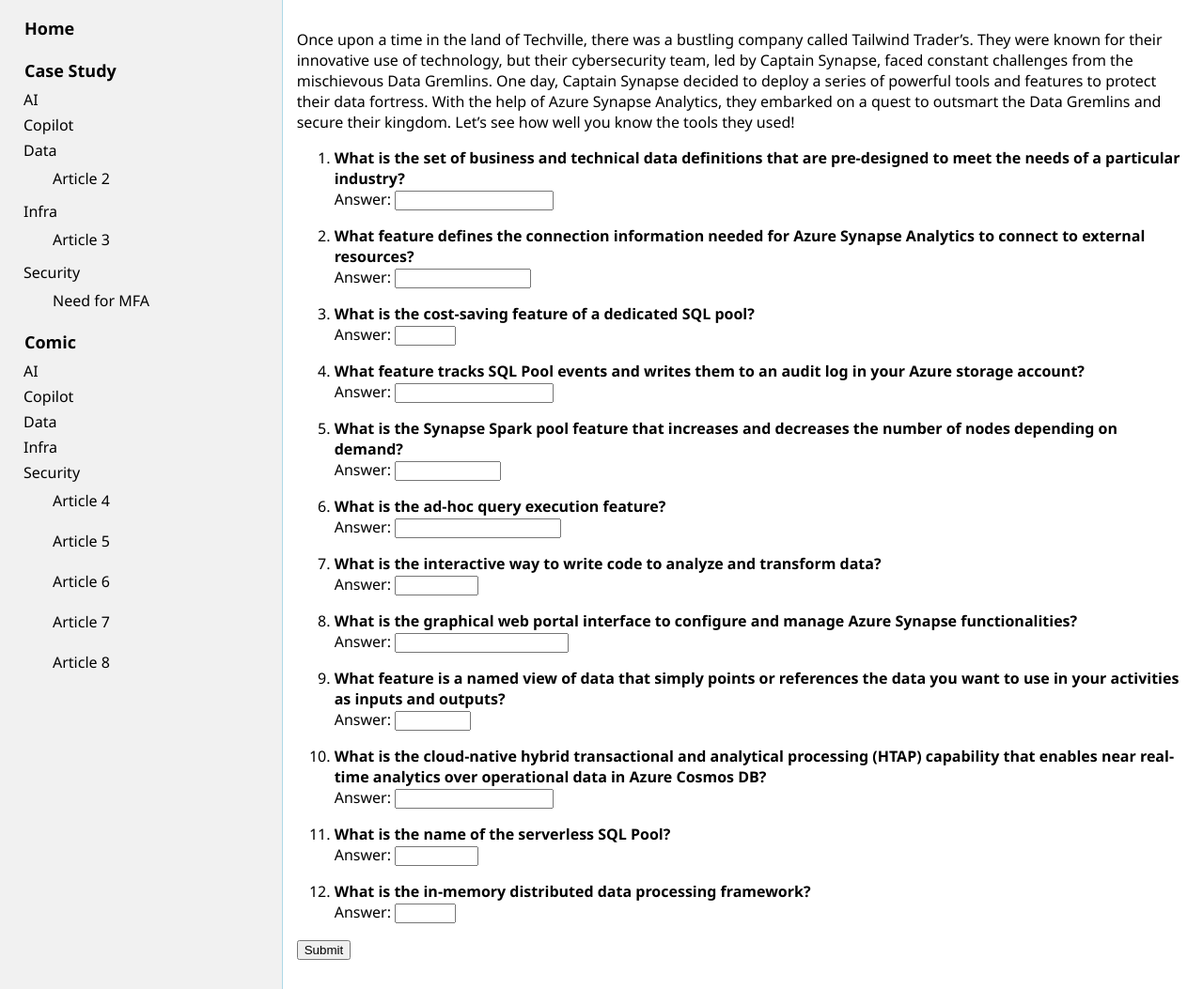
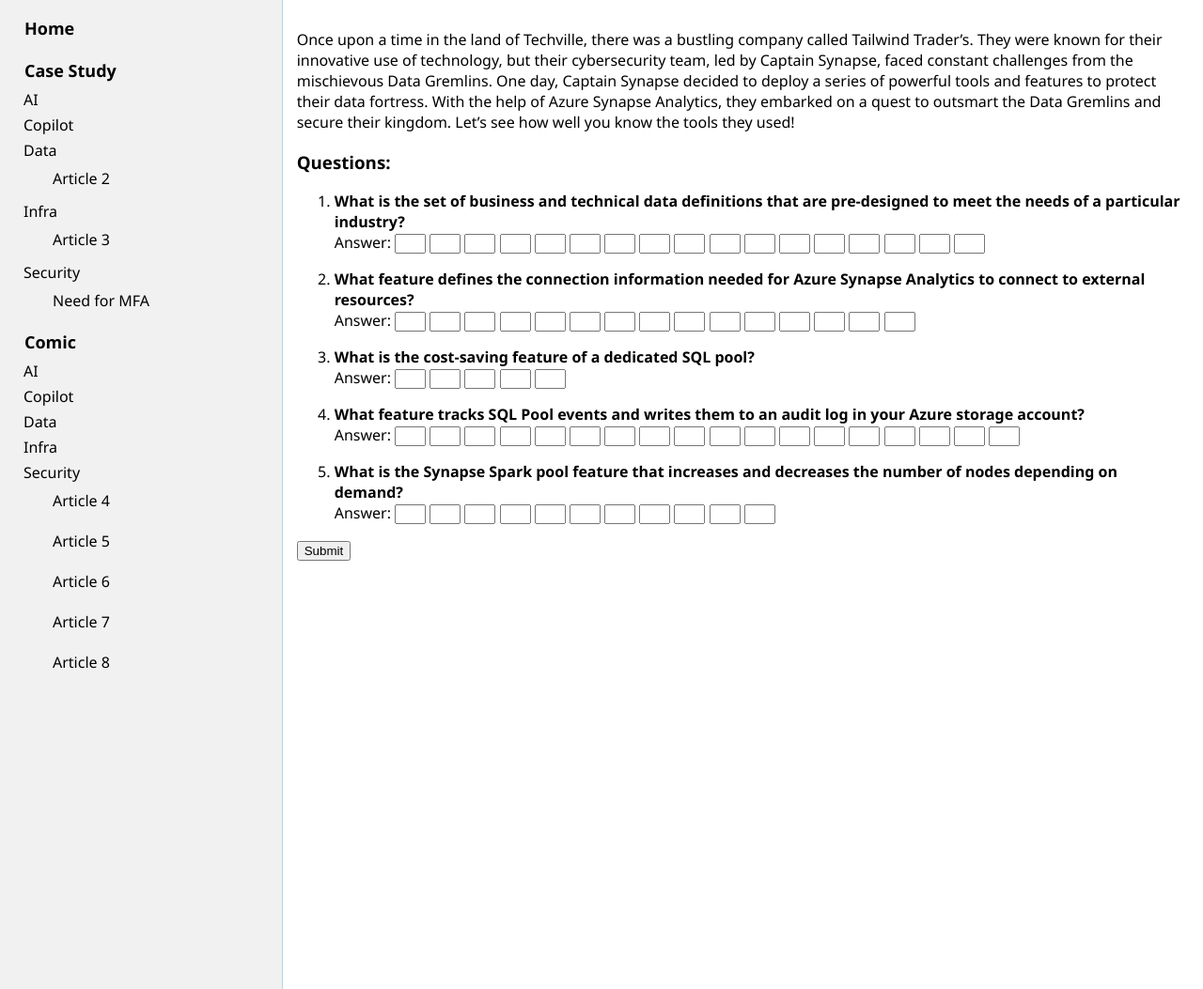
Before and after one commit to julietrajan/demo1, a Jekyll site: the page built from project-files/folder2/article8.md, in a window 1280 px wide. Shown: the whole page at 94% size. Built offline with Jekyll 4.4.1, drawn with Linux system fonts in a browser that asks for light colours.

Commit message:
Update article8.md

```diff
--- a/project-files/folder2/article8.md
+++ b/project-files/folder2/article8.md
@@ -6,42 +6,88 @@
 ---
 
 Once upon a time in the land of Techville, there was a bustling company called Tailwind Trader’s. They were known for their innovative use of technology, but their cybersecurity team, led by Captain Synapse, faced constant challenges from the mischievous Data Gremlins. One day, Captain Synapse decided to deploy a series of powerful tools and features to protect their data fortress. With the help of Azure Synapse Analytics, they embarked on a quest to outsmart the Data Gremlins and secure their kingdom. Let's see how well you know the tools they used!
+### Questions:
 
 1. **What is the set of business and technical data definitions that are pre-designed to meet the needs of a particular industry?**
-   Answer: <input type="text" id="q1" size="18" maxlength="18">
+   Answer:
+   <input type="text" id="q1-1" size="1" maxlength="1">
+   <input type="text" id="q1-2" size="1" maxlength="1">
+   <input type="text" id="q1-3" size="1" maxlength="1">
+   <input type="text" id="q1-4" size="1" maxlength="1">
+   <input type="text" id="q1-5" size="1" maxlength="1">
+   <input type="text" id="q1-6" size="1" maxlength="1">
+   <input type="text" id="q1-7" size="1" maxlength="1">
+   <input type="text" id="q1-8" size="1" maxlength="1">
+   <input type="text" id="q1-9" size="1" maxlength="1">
+   <input type="text" id="q1-10" size="1" maxlength="1">
+   <input type="text" id="q1-11" size="1" maxlength="1">
+   <input type="text" id="q1-12" size="1" maxlength="1">
+   <input type="text" id="q1-13" size="1" maxlength="1">
+   <input type="text" id="q1-14" size="1" maxlength="1">
+   <input type="text" id="q1-15" size="1" maxlength="1">
+   <input type="text" id="q1-16" size="1" maxlength="1">
+   <input type="text" id="q1-17" size="1" maxlength="1">
 
 2. **What feature defines the connection information needed for Azure Synapse Analytics to connect to external resources?**
-   Answer: <input type="text" id="q2" size="15" maxlength="15">
+   Answer:
+   <input type="text" id="q2-1" size="1" maxlength="1">
+   <input type="text" id="q2-2" size="1" maxlength="1">
+   <input type="text" id="q2-3" size="1" maxlength="1">
+   <input type="text" id="q2-4" size="1" maxlength="1">
+   <input type="text" id="q2-5" size="1" maxlength="1">
+   <input type="text" id="q2-6" size="1" maxlength="1">
+   <input type="text" id="q2-7" size="1" maxlength="1">
+   <input type="text" id="q2-8" size="1" maxlength="1">
+   <input type="text" id="q2-9" size="1" maxlength="1">
+   <input type="text" id="q2-10" size="1" maxlength="1">
+   <input type="text" id="q2-11" size="1" maxlength="1">
+   <input type="text" id="q2-12" size="1" maxlength="1">
+   <input type="text" id="q2-13" size="1" maxlength="1">
+   <input type="text" id="q2-14" size="1" maxlength="1">
+   <input type="text" id="q2-15" size="1" maxlength="1">
 
 3. **What is the cost-saving feature of a dedicated SQL pool?**
-   Answer: <input type="text" id="q3" size="5" maxlength="5">
+   Answer:
+   <input type="text" id="q3-1" size="1" maxlength="1">
+   <input type="text" id="q3-2" size="1" maxlength="1">
+   <input type="text" id="q3-3" size="1" maxlength="1">
+   <input type="text" id="q3-4" size="1" maxlength="1">
+   <input type="text" id="q3-5" size="1" maxlength="1">
 
 4. **What feature tracks SQL Pool events and writes them to an audit log in your Azure storage account?**
-   Answer: <input type="text" id="q4" size="18" maxlength="18">
+   Answer:
+   <input type="text" id="q4-1" size="1" maxlength="1">
+   <input type="text" id="q4-2" size="1" maxlength="1">
+   <input type="text" id="q4-3" size="1" maxlength="1">
+   <input type="text" id="q4-4" size="1" maxlength="1">
+   <input type="text" id="q4-5" size="1" maxlength="1">
+   <input type="text" id="q4-6" size="1" maxlength="1">
+   <input type="text" id="q4-7" size="1" maxlength="1">
+   <input type="text" id="q4-8" size="1" maxlength="1">
+   <input type="text" id="q4-9" size="1" maxlength="1">
+   <input type="text" id="q4-10" size="1" maxlength="1">
+   <input type="text" id="q4-11" size="1" maxlength="1">
+   <input type="text" id="q4-12" size="1" maxlength="1">
+   <input type="text" id="q4-13" size="1" maxlength="1">
+   <input type="text" id="q4-14" size="1" maxlength="1">
+   <input type="text" id="q4-15" size="1" maxlength="1">
+   <input type="text" id="q4-16" size="1" maxlength="1">
+   <input type="text" id="q4-17" size="1" maxlength="1">
+   <input type="text" id="q4-18" size="1" maxlength="1">
 
 5. **What is the Synapse Spark pool feature that increases and decreases the number of nodes depending on demand?**
-   Answer: <input type="text" id="q5" size="11" maxlength="11">
-
-6. **What is the ad-hoc query execution feature?**
-   Answer: <input type="text" id="q6" size="19" maxlength="19">
-
-7. **What is the interactive way to write code to analyze and transform data?**
-   Answer: <input type="text" id="q7" size="8" maxlength="8">
-
-8. **What is the graphical web portal interface to configure and manage Azure Synapse functionalities?**
-   Answer: <input type="text" id="q8" size="20" maxlength="20">
-
-9. **What feature is a named view of data that simply points or references the data you want to use in your activities as inputs and outputs?**
-   Answer: <input type="text" id="q9" size="7" maxlength="7">
-
-10. **What is the cloud-native hybrid transactional and analytical processing (HTAP) capability that enables near real-time analytics over operational data in Azure Cosmos DB?**
-    Answer: <input type="text" id="q10" size="18" maxlength="18">
-
-11. **What is the name of the serverless SQL Pool?**
-    Answer: <input type="text" id="q11" size="8" maxlength="8">
-
-12. **What is the in-memory distributed data processing framework?**
-    Answer: <input type="text" id="q12" size="5" maxlength="5">
+   Answer:
+   <input type="text" id="q5-1" size="1" maxlength="1">
+   <input type="text" id="q5-2" size="1" maxlength="1">
+   <input type="text" id="q5-3" size="1" maxlength="1">
+   <input type="text" id="q5-4" size="1" maxlength="1">
+   <input type="text" id="q5-5" size="1" maxlength="1">
+   <input type="text" id="q5-6" size="1" maxlength="1">
+   <input type="text" id="q5-7" size="1" maxlength="1">
+   <input type="text" id="q5-8" size="1" maxlength="1">
+   <input type="text" id="q5-9" size="1" maxlength="1">
+   <input type="text" id="q5-10" size="1" maxlength="1">
+   <input type="text" id="q5-11" size="1" maxlength="1">
 
 <button type="button" onclick="checkAnswers()" class="styled-button">Submit</button>
 
@@ -54,35 +100,28 @@
       "LINKED SERVICES",
       "PAUSE",
       "AZURE SQL AUDITING",
-      "AUTOSCALING",
-      "SERVERLESS SQL POOL",
-      "NOTEBOOK",
-      "AZURE SYNAPSE STUDIO",
-      "DATASET",
-      "AZURE SYNAPSE LINK",
-      "BUILT-IN",
-      "SPARK"
+      "AUTOSCALING"
     ];
 
     let allCorrect = true;
 
-    for (let i = 1; i <= 12; i++) {
-      const input = document.getElementById(`q${i}`);
+    for (let i = 1; i <= 5; i++) {
       const answer = answers[i - 1];
-      const inputValue = input.value.toUpperCase();
       let resultHTML = '';
 
       for (let j = 0; j < answer.length; j++) {
-        if (inputValue[j] === answer[j]) {
-          resultHTML += `<span style="color: black;">${inputValue[j] || ''}</span>`;
+        const input = document.getElementById(`q${i}-${j + 1}`);
+        const inputValue = input.value.toUpperCase();
+
+        if (inputValue === answer[j]) {
+          resultHTML += `<span style="color: black;">${inputValue}</span>`;
         } else {
-          resultHTML += `<span style="color: red;">${inputValue[j] || ''}</span>`;
+          resultHTML += `<span style="color: red;">${inputValue}</span>`;
           allCorrect = false;
         }
       }
 
-      input.value = '';
-      input.insertAdjacentHTML('beforebegin', resultHTML);
+      document.getElementById(`q${i}-container`).innerHTML = resultHTML;
     }
 
     const result = document.getElementById('result');
```
